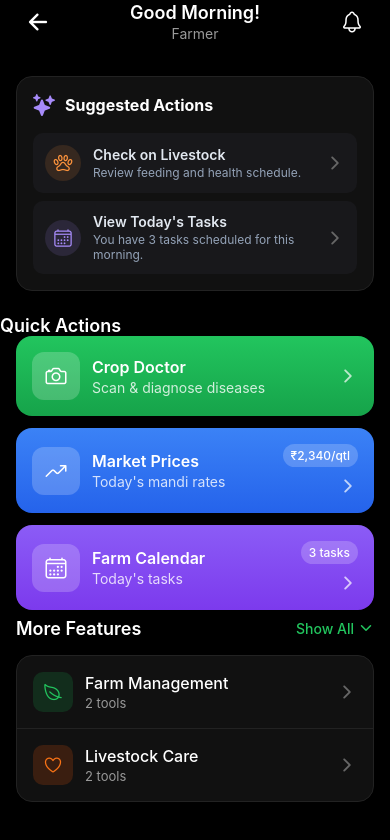
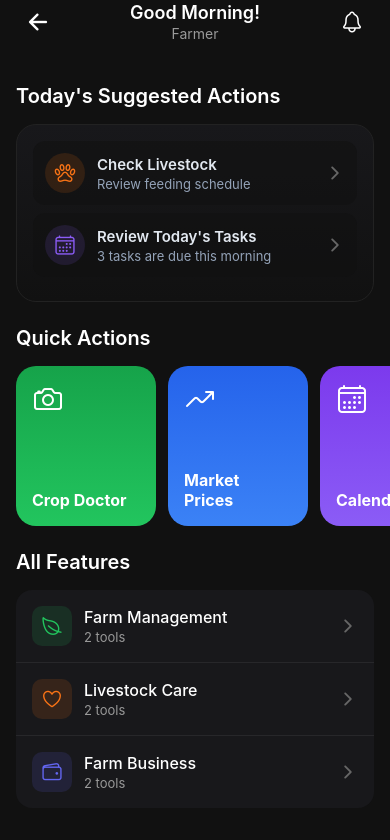
Before and after one commit to vvinayakkk/google-agentic-ai, a React Native app in the folder MyApp/: screen /Featured in a window 390 px wide. Shown: the top 840 px of the page. Built offline with nearby package versions, Linux system fonts and the light colour scheme.

Commit message:
featured2

```diff
--- a/MyApp/screens/Featured.jsx
+++ b/MyApp/screens/Featured.jsx
@@ -1,4 +1,4 @@
-import React, { useState, useEffect, useRef } from 'react';
+import React, { useState, useEffect, useRef, useMemo } from 'react';
 import {
   View,
   Text,
@@ -6,12 +6,12 @@ import {
   SafeAreaView,
   ScrollView,
   TouchableOpacity,
-  Dimensions,
   StatusBar,
   Animated,
   LayoutAnimation,
   UIManager,
   Platform,
+  Modal,
 } from 'react-native';
 import { Ionicons } from '@expo/vector-icons';
 import { useSafeAreaInsets } from 'react-native-safe-area-context';
@@ -21,53 +21,48 @@ if (Platform.OS === 'android' && UIManager.setLayoutAnimationEnabledExperimental
   UIManager.setLayoutAnimationEnabledExperimental(true);
 }
 
-// --- NEW: Time-Aware Suggested Actions ---
+// --- DATA GENERATION ---
 const getSuggestedActions = (navigation) => {
     const currentHour = new Date().getHours();
-
     // Morning (5am - 12pm)
     if (currentHour >= 5 && currentHour < 12) {
         return [
-            { key: 'cattle', icon: 'paw-outline', color: '#FB923C', title: 'Check on Livestock', subtitle: 'Review feeding and health schedule.', onPress: () => navigation.navigate('CattleScreen') },
-            { key: 'calendar', icon: 'calendar-outline', color: '#A78BFA', title: 'View Today\'s Tasks', subtitle: 'You have 3 tasks scheduled for this morning.', onPress: () => navigation.navigate('CalenderScreen') },
+            { id: 'suggest-cattle', icon: 'paw-outline', title: 'Check Livestock', subtitle: 'Review feeding schedule', color: '#f97316', details: 'Good morning! It\'s the ideal time to check on your cattle, ensure they have fresh water, and review the morning feeding schedule.', action: { text: 'Open Cattle Manager', screen: 'CattleScreen' } },
+            { id: 'suggest-tasks', icon: 'calendar-outline', title: 'Review Today\'s Tasks', subtitle: '3 tasks are due this morning', color: '#8b5cf6', details: 'You have 3 tasks scheduled before noon, starting with irrigation for the wheat field. Tap below to see your full schedule.', action: { text: 'View Farm Calendar', screen: 'CalenderScreen' } },
         ];
     }
     // Afternoon (12pm - 5pm)
     else if (currentHour >= 12 && currentHour < 17) {
         return [
-            { key: 'market', icon: 'trending-up-outline', color: '#34D399', title: 'Check Market Prices', subtitle: 'Corn prices are currently stable.', onPress: () => navigation.navigate('MarketplaceScreen') },
-            { key: 'weather', icon: 'umbrella-outline', color: '#60A5FA', title: 'Check Weather Forecast', subtitle: 'High UV index expected this afternoon.', onPress: () => console.log('Weather') },
+            { id: 'suggest-market', icon: 'trending-up-outline', title: 'Check Market Prices', subtitle: 'Corn prices are stable', color: '#3b82f6', details: 'The afternoon market session is live. Corn prices are stable at ₹1,560/qtl. This might be a good time to plan your sales.', action: { text: 'Open Marketplace', screen: 'MarketplaceScreen' } },
+            { id: 'suggest-doctor', icon: 'leaf-outline', title: 'Inspect Crops', subtitle: 'Check for signs of pests', color: '#ef4444', details: 'High humidity is forecasted. Inspect your vegetable crops for early signs of fungal diseases like blight.', action: { text: 'Open Crop Doctor', screen: 'CropDoctor' } },
         ];
     }
     // Evening & Night (5pm - 5am)
-    else {
     return [
-            { key: 'planning', icon: 'bulb-outline', color: '#FBBF24', title: 'Plan for Tomorrow', subtitle: 'Fertilizing the north field is a top priority.', onPress: () => navigation.navigate('CalenderScreen') },
-            { key: 'doctor', icon: 'leaf-outline', color: '#F87171', title: 'Review Pest Alerts', subtitle: 'Aphids have been reported in your region.', onPress: () => navigation.navigate('CropDoctor') },
+        { id: 'suggest-planning', icon: 'bulb-outline', title: 'Plan for Tomorrow', subtitle: 'Fertilizing is a top priority', color: '#f59e0b', details: 'Based on your crop cycle and the weather forecast, tomorrow is a good day for fertilizing the north field. Ensure your equipment is ready.', action: { text: 'View Crop Cycle', screen: 'CropCycle' } },
+        { id: 'suggest-finance', icon: 'wallet-outline', title: 'Review Finances', subtitle: 'Check recent transactions', color: '#6366f1', details: 'It\'s a good time to review this week\'s expenses and income to stay on top of your farm\'s finances.', action: { text: 'Open AgriFinance', screen: 'UPI' } },
     ];
-    }
 };
 
+const quickActionsData = [
+    { id: 'crop-doctor', icon: 'camera-outline', title: 'Crop Doctor', gradient: ['#16a34a', '#22c55e'], onPress: (navigation) => navigation.navigate('CropDoctor') },
+    { id: 'market', icon: 'trending-up-outline', title: 'Market Prices', gradient: ['#2563eb', '#3b82f6'], onPress: (navigation) => navigation.navigate('MarketplaceScreen') },
+    { id: 'calendar', icon: 'calendar-outline', title: 'Calendar', gradient: ['#7c3aed', '#8b5cf6'], onPress: (navigation) => navigation.navigate('CalenderScreen') },
+];
+
+const featureGroupsData = [
+    { id: 'farm-management', title: 'Farm Management', icon: 'leaf-outline', color: '#22c55e', features: [{ id: 'crop-cycle', title: 'Crop Tracking', icon: 'reload-circle-outline', onPress: (navigation) => navigation.navigate('CropCycle') }, { id: 'calendar-full', title: 'Full Calendar', icon: 'calendar-outline', onPress: (navigation) => navigation.navigate('CalenderScreen') }] },
+    { id: 'livestock', title: 'Livestock Care', icon: 'heart-outline', color: '#f97316', features: [{ id: 'cattle-health', title: 'Health Records', icon: 'paw-outline', onPress: (navigation) => navigation.navigate('CattleScreen') }, { id: 'feeding', title: 'Vaccination Schedule', icon: 'medical-outline', onPress: (navigation) => navigation.navigate('CattleScreen') }] },
+    { id: 'business', title: 'Farm Business', icon: 'wallet-outline', color: '#6366f1', features: [{ id: 'finance', title: 'Loans & Subsidies', icon: 'wallet-outline', onPress: (navigation) => navigation.navigate('UPI') }, { id: 'documents', title: 'Paperwork Helper', icon: 'document-text-outline', onPress: () => console.log('Document Builder Pressed') }] },
+];
 
 // --- Reusable Components ---
 
-const SuggestedActionsCard = ({ navigation }) => {
-    const [suggestedActions, setSuggestedActions] = useState([]);
-    useEffect(() => {
-        setSuggestedActions(getSuggestedActions(navigation));
-    }, [navigation]);
-
-    return (
-        <View style={styles.summaryContainer}>
-            <View style={styles.summaryHeader}>
-                <Ionicons name="sparkles" size={22} color="#A78BFA" />
-                <Text style={styles.summaryTitle}>Suggested Actions</Text>
-            </View>
-            <View style={styles.summaryContent}>
-                {suggestedActions.map(item => (
-                    <TouchableOpacity key={item.key} style={styles.summaryItem} onPress={item.onPress}>
-                        <View style={[styles.summaryItemIconContainer, {backgroundColor: item.color + '20'}]}>
-                           <Ionicons name={item.icon} size={20} color={item.color} />
+const SuggestedAction = ({ item, onPress }) => (
+    <TouchableOpacity onPress={onPress} style={styles.summaryItem}>
+        <View style={[styles.summaryItemIconContainer, { backgroundColor: item.color + '20', shadowColor: item.color }]}>
+            <Ionicons name={item.icon} size={22} color={item.color} />
         </View>
         <View style={styles.summaryItemTextContainer}>
             <Text style={styles.summaryItemTitle}>{item.title}</Text>
@@ -75,25 +70,13 @@ const SuggestedActionsCard = ({ navigation }) => {
         </View>
         <Ionicons name="chevron-forward" size={20} color="#666" />
     </TouchableOpacity>
-                ))}
-            </View>
-        </View>
 );
-};
 
-const QuickActionCard = ({ item }) => (
-  <TouchableOpacity onPress={item.onPress} style={styles.quickActionCard} activeOpacity={0.8}>
+const QuickActionCard = ({ item, navigation }) => (
+    <TouchableOpacity onPress={() => item.onPress(navigation)} style={styles.quickActionCard}>
         <LinearGradient colors={item.gradient} style={styles.quickActionGradient}>
-      <View style={styles.quickActionContent}>
-        <View style={styles.quickActionLeft}>
-          <View style={styles.quickActionIconContainer}><Ionicons name={item.icon} size={24} color="white" /></View>
-          <View style={styles.quickActionText}><Text style={styles.quickActionTitle}>{item.title}</Text><Text style={styles.quickActionSubtitle}>{item.subtitle}</Text></View>
-        </View>
-        <View style={styles.quickActionRight}>
-          {item.badge && (<View style={styles.badgeContainer}><Text style={styles.badgeText}>{item.badge}</Text></View>)}
-          <Ionicons name="chevron-forward" size={20} color="rgba(255,255,255,0.7)" />
-        </View>
-      </View>
+            <Ionicons name={item.icon} size={32} color="white" />
+            <Text style={styles.quickActionTitle}>{item.title}</Text>
         </LinearGradient>
     </TouchableOpacity>
 );
@@ -101,30 +84,27 @@ const QuickActionCard = ({ item }) => (
 const FeatureGroup = ({ group, isLast, navigation }) => {
     const [isExpanded, setIsExpanded] = useState(false);
     const rotationAnim = useRef(new Animated.Value(0)).current;
-
     const toggleSection = () => {
         LayoutAnimation.configureNext(LayoutAnimation.Presets.easeInEaseOut);
         setIsExpanded(!isExpanded);
     };
-
     useEffect(() => {
         Animated.timing(rotationAnim, { toValue: isExpanded ? 1 : 0, duration: 250, useNativeDriver: true }).start();
     }, [isExpanded]);
-
     const arrowRotation = rotationAnim.interpolate({ inputRange: [0, 1], outputRange: ['0deg', '90deg'] });
 
     return (
         <View style={[styles.featureGroupContainer, isLast && { borderBottomWidth: 0 }]}>
             <TouchableOpacity onPress={toggleSection} style={styles.featureGroupHeader} activeOpacity={0.7}>
                 <View style={styles.featureGroupLeft}>
-            <View style={[styles.featureGroupIcon, {backgroundColor: group.gradient[1] + '30'}]}><Ionicons name={group.icon} size={20} color={group.gradient[0]} /></View>
+                    <View style={[styles.featureGroupIcon, { backgroundColor: group.color + '20' }]}><Ionicons name={group.icon} size={22} color={group.color} /></View>
                     <View style={styles.featureGroupText}><Text style={styles.featureGroupTitle}>{group.title}</Text><Text style={styles.featureGroupSubtitle}>{group.features.length} tools</Text></View>
                 </View>
                 <Animated.View style={{ transform: [{ rotate: arrowRotation }] }}><Ionicons name="chevron-forward" size={20} color="#666" /></Animated.View>
             </TouchableOpacity>
             {isExpanded && (
                 <View style={styles.featureGroupExpanded}>
-            {group.features.map((feature) => (
+                    {group.features.map(feature => (
                         <TouchableOpacity key={feature.id} onPress={() => feature.onPress(navigation)} style={styles.featureItem} activeOpacity={0.7}>
                             <Ionicons name={feature.icon} size={18} color="#999" /><Text style={styles.featureItemText}>{feature.title}</Text><Ionicons name="chevron-forward" size={16} color="#555" />
                         </TouchableOpacity>
@@ -135,92 +115,91 @@ const FeatureGroup = ({ group, isLast, navigation }) => {
     );
 };
 
+const ActionDetailModal = ({ action, isVisible, onClose, navigation }) => {
+    if (!isVisible) return null;
+    return (
+        <Modal transparent={true} visible={isVisible} animationType="fade">
+            <View style={styles.modalOverlay}>
+                <TouchableOpacity style={StyleSheet.absoluteFill} onPress={onClose} />
+                <View style={styles.modalContainer}>
+                    <View style={styles.modalHeader}>
+                        <View style={[styles.modalIcon, { backgroundColor: action.color }]}><Ionicons name={action.icon} size={24} color="white" /></View>
+                        <Text style={styles.modalTitle}>{action.title}</Text>
+                        <TouchableOpacity onPress={onClose} style={styles.closeButton}><Ionicons name="close" size={24} color="#999" /></TouchableOpacity>
+                    </View>
+                    <Text style={styles.modalDetails}>{action.details}</Text>
+                    <TouchableOpacity style={[styles.modalButton, { backgroundColor: action.color }]} onPress={() => { navigation.navigate(action.action.screen); onClose(); }}>
+                        <Text style={styles.modalButtonText}>{action.action.text}</Text>
+                        <Ionicons name="arrow-forward" size={16} color="white" />
+                    </TouchableOpacity>
+                </View>
+            </View>
+        </Modal>
+    );
+};
 
 export default function FarmerFriendlyScreen({ navigation }) {
     const insets = useSafeAreaInsets();
-  const [showAllFeatures, setShowAllFeatures] = useState(false);
-  const [expandedSection, setExpandedSection] = useState(null); // Not used, but keeping for potential future use
-
-  // FIX: Data arrays are moved INSIDE the component to get access to the `navigation` prop.
-  const quickActions = [
-    { id: 'crop-doctor', icon: 'camera-outline', title: 'Crop Doctor', subtitle: 'Scan & diagnose diseases', gradient: ['#22c55e', '#16a34a'], onPress: () => navigation.navigate('CropDoctor') },
-    { id: 'market', icon: 'trending-up-outline', title: 'Market Prices', subtitle: "Today's mandi rates", gradient: ['#3b82f6', '#2563eb'], badge: '₹2,340/qtl', onPress: () => navigation.navigate('MarketplaceScreen') },
-    { id: 'calendar', icon: 'calendar-outline', title: 'Farm Calendar', subtitle: 'Today\'s tasks', gradient: ['#8b5cf6', '#7c3aed'], badge: '3 tasks', onPress: () => navigation.navigate('CalenderScreen') }
-  ];
-
-  const featureGroups = [
-    { id: 'farm-management', title: 'Farm Management', icon: 'leaf-outline', gradient: ['#22c55e', '#16a34a'], features: [{ id: 'crop-cycle', title: 'Crop Tracking', icon: 'reload-circle-outline', onPress: () => navigation.navigate('CropCycle') }, { id: 'calendar-full', title: 'Full Calendar', icon: 'calendar-outline', onPress: () => navigation.navigate('CalenderScreen') }] },
-    { id: 'livestock', title: 'Livestock Care', icon: 'heart-outline', gradient: ['#f97316', '#ea580c'], features: [{ id: 'cattle-health', title: 'Health Records', icon: 'paw-outline', onPress: () => navigation.navigate('CattleScreen') }, { id: 'feeding', title: 'Vaccination Schedule', icon: 'medical-outline', onPress: () => navigation.navigate('CattleScreen') }] },
-    { id: 'business', title: 'Farm Business', icon: 'wallet-outline', gradient: ['#6366f1', '#4f46e5'], features: [{ id: 'finance', title: 'Loans & Subsidies', icon: 'wallet-outline', onPress: () => navigation.navigate('UPI') }, { id: 'documents', title: 'Paperwork Helper', icon: 'document-text-outline', onPress: () => console.log('Document Builder Pressed') }] },
-    { id: 'equipment', title: 'Equipment & Tools', icon: 'car-sport-outline', gradient: ['#ca8a04', '#a16207'], features: [{ id: 'rental', title: 'Rent Equipment', icon: 'car-sport-outline', onPress: () => console.log('Rental System Pressed') }, { id: 'maintenance', title: 'Maintenance Log', icon: 'construct-outline', onPress: () => console.log('Maintenance Pressed') }] }
-  ];
+    const [selectedAction, setSelectedAction] = useState(null);
 
     return (
         <SafeAreaView style={styles.safeArea}>
-      <StatusBar barStyle="light-content" backgroundColor="#000" />
+            <StatusBar barStyle="light-content" backgroundColor="#111" />
             <View style={[styles.header, { paddingTop: insets.top }]}>
                 <TouchableOpacity onPress={() => navigation.goBack()} style={styles.headerButton}><Ionicons name="arrow-back-outline" size={26} color="#fff" /></TouchableOpacity>
                 <View style={styles.headerCenter}><Text style={styles.headerGreeting}>Good Morning!</Text><Text style={styles.headerName}>Farmer</Text></View>
                 <TouchableOpacity style={styles.headerButton}><Ionicons name="notifications-outline" size={24} color="#fff" /></TouchableOpacity>
             </View>
             <ScrollView contentContainerStyle={styles.scrollContent} showsVerticalScrollIndicator={false}>
-        <SuggestedActionsCard navigation={navigation} />
+                <View style={styles.section}>
+                    <Text style={styles.sectionTitle}>Today's Suggested Actions</Text>
+                    <LinearGradient colors={['#18181b', '#111']} style={styles.summaryContainer}>
+                        {getSuggestedActions(navigation).map(item => (
+                            <SuggestedAction key={item.id} item={item} onPress={() => setSelectedAction(item)} />
+                        ))}
+                    </LinearGradient>
+                </View>
                 <View style={styles.section}>
                     <Text style={styles.sectionTitle}>Quick Actions</Text>
-          <View style={styles.quickActionsContainer}>{quickActions.map((item) => (<QuickActionCard key={item.id} item={item} />))}</View>
+                    <ScrollView horizontal showsHorizontalScrollIndicator={false} contentContainerStyle={{ paddingHorizontal: 16 }}>
+                        {quickActionsData.map(item => <QuickActionCard key={item.id} item={item} navigation={navigation} />)}
+                    </ScrollView>
                 </View>
                 <View style={styles.section}>
-          <View style={styles.sectionHeader}>
-            <Text style={styles.sectionTitle}>More Features</Text>
-            <TouchableOpacity onPress={() => setShowAllFeatures(!showAllFeatures)} style={styles.showAllButton}><Text style={styles.showAllButtonText}>{showAllFeatures ? 'Show Less' : 'Show All'}</Text><Ionicons name={showAllFeatures ? "chevron-up" : "chevron-down"} size={16} color="#22c55e" /></TouchableOpacity>
-          </View>
+                    <Text style={styles.sectionTitle}>All Features</Text>
                     <View style={styles.featureGroupsList}>
-            {featureGroups.slice(0, showAllFeatures ? featureGroups.length : 2).map((group, index) => (
-              <FeatureGroup key={group.id} group={group} navigation={navigation} isLast={index === (showAllFeatures ? featureGroups.length : 2) - 1} />
+                        {featureGroupsData.map((group, index) => (
+                            <FeatureGroup key={group.id} group={group} navigation={navigation} isLast={index === featureGroupsData.length - 1} />
                         ))}
                     </View>
                 </View>
             </ScrollView>
+            <ActionDetailModal isVisible={!!selectedAction} action={selectedAction} onClose={() => setSelectedAction(null)} navigation={navigation} />
         </SafeAreaView>
     );
 }
 
 const styles = StyleSheet.create({
-    safeArea: { flex: 1, backgroundColor: '#000' },
-    header: { flexDirection: 'row', alignItems: 'center', paddingHorizontal: 16, paddingBottom: 16, backgroundColor: '#000' },
+    safeArea: { flex: 1, backgroundColor: '#111' },
+    header: { flexDirection: 'row', alignItems: 'center', paddingHorizontal: 16, paddingBottom: 16, backgroundColor: '#111' },
     headerButton: { width: 44, height: 44, justifyContent: 'center', alignItems: 'center' },
     headerCenter: { flex: 1, alignItems: 'center' },
     headerGreeting: { fontSize: 18, color: '#fff', fontWeight: '600' },
     headerName: { fontSize: 14, color: '#999', marginTop: 2 },
     scrollContent: { paddingBottom: 32 },
-    summaryContainer: { backgroundColor: '#111', margin: 16, borderRadius: 16, padding: 16, borderWidth: 1, borderColor: '#222' },
-    summaryHeader: { flexDirection: 'row', alignItems: 'center', marginBottom: 16 },
-    summaryTitle: { color: '#fff', fontSize: 16, fontWeight: 'bold', marginLeft: 10, flex: 1 },
-    summaryContent: { gap: 8 },
-    summaryItem: { flexDirection: 'row', alignItems: 'center', backgroundColor: '#18181b', padding: 12, borderRadius: 10 },
-    summaryItemIconContainer: { width: 36, height: 36, borderRadius: 18, justifyContent: 'center', alignItems: 'center', marginRight: 12 },
+    section: { marginTop: 24 },
+    sectionTitle: { fontSize: 20, color: '#fff', fontWeight: '600', paddingHorizontal: 16, marginBottom: 16 },
+    summaryContainer: { marginHorizontal: 16, borderRadius: 20, padding: 16, borderWidth: 1, borderColor: '#222' },
+    summaryItem: { flexDirection: 'row', alignItems: 'center', backgroundColor: '#11111190', padding: 12, borderRadius: 12, marginBottom: 8 },
+    summaryItemIconContainer: { width: 40, height: 40, borderRadius: 20, justifyContent: 'center', alignItems: 'center', marginRight: 12, shadowOffset: { width: 0, height: 4 }, shadowOpacity: 0.3, shadowRadius: 5, elevation: 8 },
     summaryItemTextContainer: { flex: 1 },
-    summaryItemTitle: { color: '#E2E8F0', fontSize: 14, fontWeight: '600' },
-    summaryItemSubtitle: { color: '#94A3B8', fontSize: 12, marginTop: 2 },
-    section: { marginTop: 8 },
-    sectionHeader: { flexDirection: 'row', justifyContent: 'space-between', alignItems: 'center', paddingHorizontal: 16, marginBottom: 16 },
-    sectionTitle: { fontSize: 18, color: '#fff', fontWeight: '600' },
-    showAllButton: { flexDirection: 'row', alignItems: 'center', gap: 4 },
-    showAllButtonText: { color: '#22c55e', fontSize: 14, fontWeight: '500' },
-    quickActionsContainer: { gap: 12, paddingHorizontal: 16 },
-    quickActionCard: { borderRadius: 16, overflow: 'hidden' },
-    quickActionGradient: { padding: 16 },
-    quickActionContent: { flexDirection: 'row', justifyContent: 'space-between', alignItems: 'center' },
-    quickActionLeft: { flexDirection: 'row', alignItems: 'center', flex: 1 },
-    quickActionIconContainer: { width: 48, height: 48, borderRadius: 12, backgroundColor: 'rgba(255,255,255,0.2)', justifyContent: 'center', alignItems: 'center', marginRight: 12 },
-    quickActionText: { flex: 1 },
-    quickActionTitle: { color: 'white', fontSize: 16, fontWeight: '600' },
-    quickActionSubtitle: { color: 'rgba(255,255,255,0.8)', fontSize: 14, marginTop: 2 },
-    quickActionRight: { alignItems: 'flex-end', gap: 8 },
-    badgeContainer: { backgroundColor: 'rgba(255,255,255,0.2)', borderRadius: 12, paddingHorizontal: 8, paddingVertical: 4 },
-    badgeText: { color: 'white', fontSize: 12, fontWeight: '500' },
-    featureGroupsList: { backgroundColor: '#111', marginHorizontal: 16, borderRadius: 16, borderWidth: 1, borderColor: '#222', overflow: 'hidden' },
-    featureGroupContainer: { borderBottomWidth: 1, borderBottomColor: '#222' },
+    summaryItemTitle: { color: '#E2E8F0', fontSize: 15, fontWeight: '600' },
+    summaryItemSubtitle: { color: '#94A3B8', fontSize: 13, marginTop: 2 },
+    quickActionCard: { width: 140, height: 160, marginRight: 12, borderRadius: 20, overflow: 'hidden' },
+    quickActionGradient: { flex: 1, padding: 16, justifyContent: 'space-between' },
+    quickActionTitle: { fontSize: 16, fontWeight: 'bold', color: '#fff' },
+    featureGroupsList: { backgroundColor: '#18181b', marginHorizontal: 16, borderRadius: 16 },
+    featureGroupContainer: { borderBottomWidth: 1, borderBottomColor: '#27272a' },
     featureGroupHeader: { flexDirection: 'row', alignItems: 'center', justifyContent: 'space-between', padding: 16 },
     featureGroupLeft: { flexDirection: 'row', alignItems: 'center', flex: 1 },
     featureGroupIcon: { width: 40, height: 40, borderRadius: 10, justifyContent: 'center', alignItems: 'center', marginRight: 12 },
@@ -230,4 +209,13 @@ const styles = StyleSheet.create({
     featureGroupExpanded: { paddingBottom: 8, paddingHorizontal: 16 },
     featureItem: { flexDirection: 'row', alignItems: 'center', justifyContent: 'space-between', paddingVertical: 12, paddingLeft: 12, borderRadius: 8, marginVertical: 2 },
     featureItemText: { color: '#ccc', fontSize: 15, marginLeft: 12, flex: 1 },
+    modalOverlay: { flex: 1, backgroundColor: 'rgba(0, 0, 0, 0.8)', justifyContent: 'flex-end' },
+    modalContainer: { backgroundColor: '#18181b', borderTopLeftRadius: 24, borderTopRightRadius: 24, padding: 24, borderWidth: 1, borderColor: '#333' },
+    modalHeader: { flexDirection: 'row', alignItems: 'center', marginBottom: 16 },
+    modalIcon: { width: 44, height: 44, borderRadius: 22, justifyContent: 'center', alignItems: 'center', marginRight: 12 },
+    modalTitle: { flex: 1, fontSize: 18, color: '#fff', fontWeight: 'bold' },
+    closeButton: { padding: 4 },
+    modalDetails: { fontSize: 16, color: '#ccc', lineHeight: 24, marginBottom: 24 },
+    modalButton: { flexDirection: 'row', alignItems: 'center', justifyContent: 'center', paddingVertical: 14, borderRadius: 12, gap: 8 },
+    modalButtonText: { color: 'white', fontSize: 16, fontWeight: 'bold' },
 });
```
Lines whose indentation alone changed are shown as unchanged.
